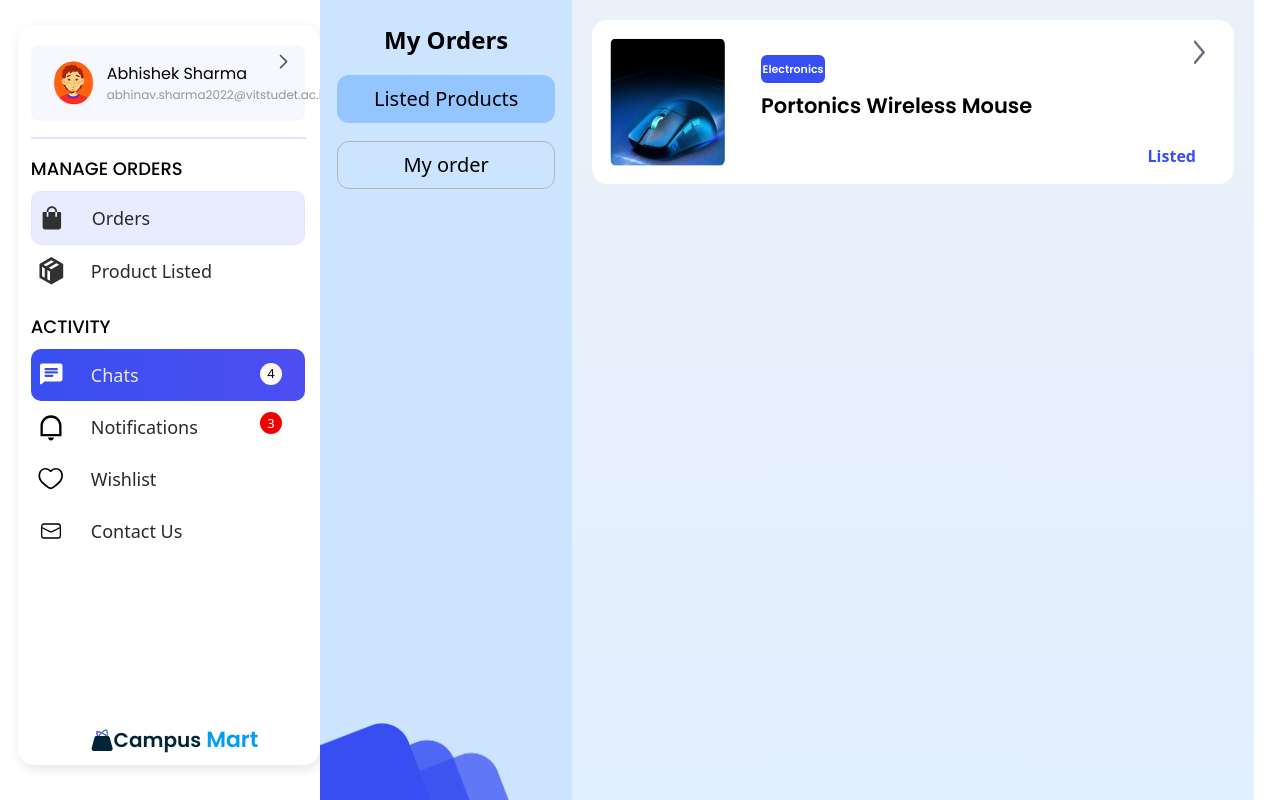
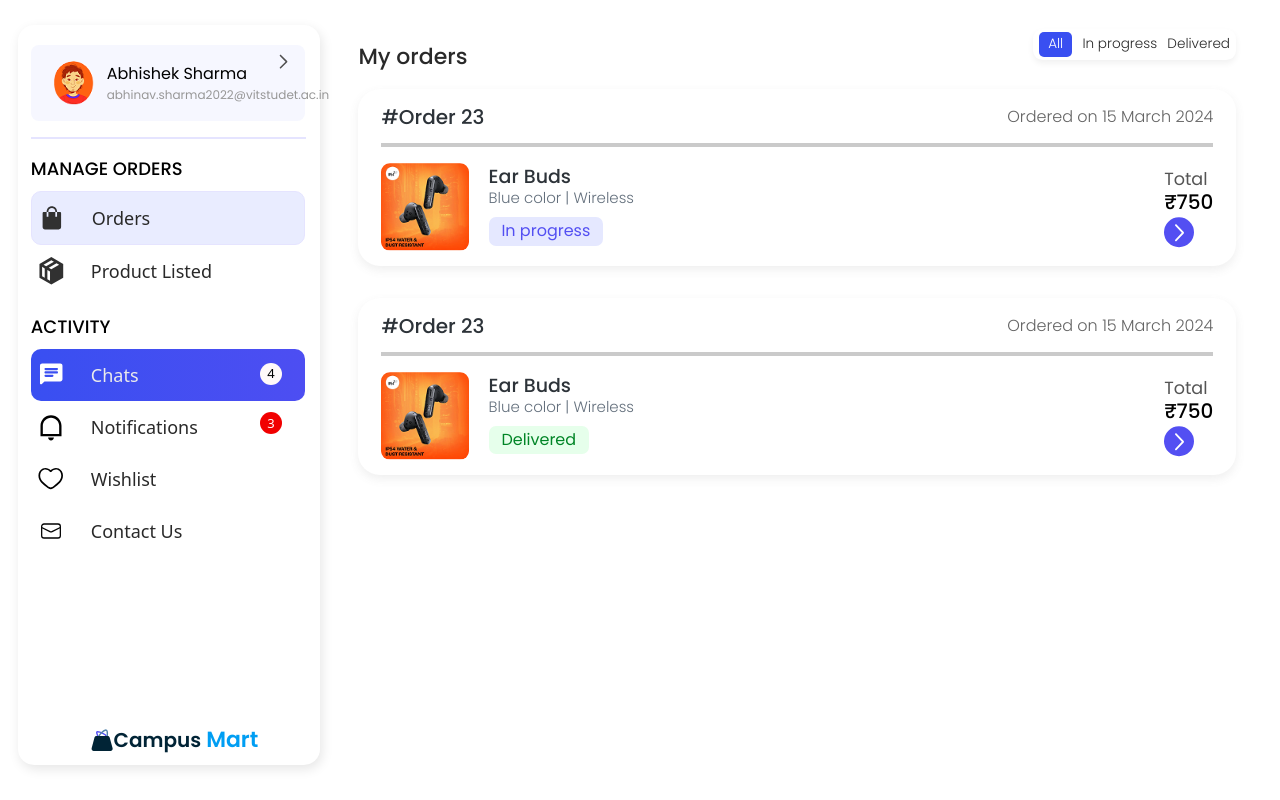
Before and after one commit to kamalsinha7305/Campus_mart_P2, a React (Vite) app: page /myorders in a window 1280 px wide. Built offline with nearby package versions, Linux system fonts and the light colour scheme.

Commit message:
my_orders_page_updated

```diff
--- a/src/App.jsx
+++ b/src/App.jsx
@@ -9,9 +9,9 @@ import Login from './components/Login';
 
 import Profile from './pages/Profile';
 import New_profile from './pages/New_profile';
-import Termscondition from './pages/Termscondition'
-import Notification from './pages/Notification'
-import Myorders from './pages/myorders';
+import Termscondition from './pages/Termscondition';
+import Notification from './pages/Notification';
+import Myorders from './pages/Myorders';
 function App() {
 
  /*  const [isAuthenticated, setIsAuthenticated] = useState(false);
--- a/src/pages/Myorders.jsx
+++ b/src/pages/Myorders.jsx
@@ -1,67 +1,171 @@
 import React from "react"
 import Profile_left_part from '../components/Profile_left_part';
-import Image12 from '../assets/logout.png'
-import Image11 from '../assets/profilepho.png'
+
 import { Link } from "react-router-dom";
-import Image13 from '../assets/Group_114.png'
-import Image14 from '../assets/mouse.png'
-import Image15 from '../assets/ic-left.png'
+import Image1 from "../assets/earphone.png"
 
-function Myorders(){
-    return(
+function Myorders() {
+    return (
         <>
-        <div className='flex'>
-        <Profile_left_part/>
-        <div className=' h-screen w-[73%] flex'>
-          <div className='bg-[#cde4ff] w-[27%] flex-col text-center relative'>
+            <div className='flex'>
+                <Profile_left_part />
+                <div className=' h-screen w-[73%] flex'>
 
-            <div className="text-black text-[24px] font-semibold font-['Roboto Flex'] mt-[2.7vh]"> My Orders</div>
-            <div className="">
-                <div className="my-[2.2vh]"><button className=" w-[17vw] h-[6vh] bg-[#95c5ff] rounded-xl text-black text-[20px] font-normal font-['Roboto Flex']">Listed Products</button></div>
-                <div className="my-[2.2vh]"><button className="w-[17vw] h-[6vh] border border-[#b3b3b3] bg-[] rounded-xl text-black text-[20px] font-normal font-['Roboto Flex']">My order</button></div>
-            </div>
-            <div className='absolute bottom-0 left-0'><img src={Image13} alt="Error" /></div>
-          </div>
 
-          <div className='bg-gradient-to-b from-[#eaf1f9] to-[#e2efff] w-[73%] relative' >
+                    <div className="mx-[3vw]">
+
+                        <div className="flex justify-between items-center">
+                        <div className="mt-[5vh] mb-[2vh] text-[#292929] text-[22px] font-medium font-['Poppins']">My orders</div>
+
+
+                            <div class="">
+                                <div class=" bg-white rounded-[9.61px] shadow-[0px_3.2039802074432373px_6.407960414886475px_0px_rgba(0,0,0,0.06)] px-[0.5vw] py-[0.4vh] flex items-center">
+
+                                <div class="bg-[#394ff1] rounded-[5px] py-[0.3vh] px-[0.7vw]">
+                                <div class=" text-white text-[0.85rem] font-light font-['Poppins']">All</div>
+                                </div>
+                                <div class=" text-[#292929] text-[0.85rem] font-light font-['Poppins'] mx-[0.8vw]">In progress</div>
+                                <div class="text-[#292929] text-[0.85rem] font-light font-['Poppins']">Delivered</div>
+                                </div>
+                            </div>
+
+
+                        </div>
 
 
 
 
-          <div class="">
-    <div class="  bg-white rounded-[15.63px] flex m-[20px] relative p-[8px]">
 
-    <div class=" ">
-        <img class="w-[9vw] h-[16vh]  rounded-md m-[10px]" src={Image14} />
+                        <div class="relative bg-white rounded-[22px] shadow-[0px_4px_10px_0px_rgba(101,101,101,0.10)]  overflow-hidden px-[1.8vw] py-[1.8vh]">
+
+                            <div className="flex justify-between items-center">
+                                <div class=" text-[#2d3339] text-xl font-medium font-['Poppins'] ">#Order 23</div>
+                                <div class=" text-[#646464] text-[16px] font-light font-['Poppins'] ">Ordered on 15 March 2024</div>
+                            </div>
+
+
+
+                            <div class="w-[65vw] h-[0px] border-2 border-[#cacaca] my-[1.5vh]"></div>
+
+
+                            <div className="flex justify-between mt-[2vh]">
+
+                                <div className="flex ">
+                                    <img class="w-[88px] h-[88px]  rounded-[9.06px]" src={Image1} />
+
+
+
+
+                                    <div className="flex flex-col ml-[1.5vw]">
+                                        <div class=" text-[#2d3339] text-[19px] font-medium font-['Poppins']">Ear Buds</div>
+                                        <div class=" text-[#64707d] text-[15px] font-light font-['Poppins'] mt-[-0.6vh]">Blue color | Wireless</div>
+
+                                        <div class="mt-[0.9vh]">
+                                            <div class=" bg-[#e5e8ff] rounded-[7px] inline-block py-[0.3vh] px-[1vw] ">
+                                                <div class=" text-[#534ff2] text-base font-normal font-['Poppins'] text-[14px] ">In progress</div>
+                                            </div>
+                                        </div>
+                                    </div>
+
+
+                                </div>
+
+
+
+
+                                <div class="flex flex-col justify-center">
+                                    <div class=" text-[#555555] text-[1.1rem] font-normal font-['Poppins']">Total</div>
+                                    <div class=" text-black text-[20px] font-medium font-['Poppins'] mt-[-0.7vh]">₹750</div>
+                                    <div data-svg-wrapper class="">
+                                        <svg width="30" height="31" viewBox="0 0 30 31" fill="none" xmlns="http://www.w3.org/2000/svg">
+                                            <rect width="30" height="30" rx="15" transform="matrix(-1 0 0 1 30 0.253723)" fill="#534FF2" />
+                                            <path fill-rule="evenodd" clip-rule="evenodd" d="M11.2636 7.53034C11.6151 7.16152 12.1849 7.16152 12.5364 7.53034L19.7364 15.0859C20.0879 15.4547 20.0879 16.0527 19.7364 16.4215L12.5364 23.9771C12.1849 24.3459 11.6151 24.3459 11.2636 23.9771C10.9121 23.6083 10.9121 23.0103 11.2636 22.6415L17.8272 15.7537L11.2636 8.86599C10.9121 8.49716 10.9121 7.89917 11.2636 7.53034Z" fill="white" />
+                                        </svg>
+                                    </div>
+                                </div>
+
+                            </div>
+
+
+
+                        </div>
+
+
+
+
+
+
+
+                        <div class="relative bg-white rounded-[22px] shadow-[0px_4px_10px_0px_rgba(101,101,101,0.10)]  overflow-hidden px-[1.8vw] py-[1.8vh] mt-[4vh]">
+
+<div className="flex justify-between items-center">
+    <div class=" text-[#2d3339] text-xl font-medium font-['Poppins'] ">#Order 23</div>
+    <div class=" text-[#646464] text-[16px] font-light font-['Poppins'] ">Ordered on 15 March 2024</div>
+</div>
+
+
+
+<div class="w-[65vw] h-[0px] border-2 border-[#cacaca] my-[1.5vh]"></div>
+
+
+<div className="flex justify-between mt-[2vh]">
+
+    <div className="flex ">
+        <img class="w-[88px] h-[88px]  rounded-[9.06px]" src={Image1} />
+
+
+
+
+        <div className="flex flex-col ml-[1.5vw]">
+            <div class=" text-[#2d3339] text-[19px] font-medium font-['Poppins']">Ear Buds</div>
+            <div class=" text-[#64707d] text-[15px] font-light font-['Poppins'] mt-[-0.6vh]">Blue color | Wireless</div>
+
+            <div class="mt-[0.9vh]">
+                <div class=" bg-[#E6FFEB] rounded-[7px] inline-block py-[0.3vh] px-[1vw] ">
+                    <div class=" text-[#008526] text-base font-normal font-['Poppins'] text-[14px] ">Delivered</div>
+                </div>
+            </div>
+        </div>
+
 
     </div>
 
 
-    <div className="flex flex-col ml-[2vw] mt-[3.4vh]">
-    <div class="w-[5vw] h-[3vh] p-[13.90px] mb-[4px] bg-[#364ef2] rounded-md justify-center items-center gap-[13.90px] inline-flex">
-            <div class="text-white text-[11px] font-semibold font-['Poppins']">Electronics</div>
-     </div>
-    <div class="w-[324px] h-[79.32px] ">
-        <div class=" text-black text-[21.03px] font-semibold font-['Poppins'] leading-[38.93px]">Portonics Wireless Mouse</div>
-    </div>
+
+
+    <div class="flex flex-col justify-center">
+        <div class=" text-[#555555] text-[1.1rem] font-normal font-['Poppins']">Total</div>
+        <div class=" text-black text-[20px] font-medium font-['Poppins'] mt-[-0.7vh]">₹750</div>
+        <div data-svg-wrapper class="">
+            <svg width="30" height="31" viewBox="0 0 30 31" fill="none" xmlns="http://www.w3.org/2000/svg">
+                <rect width="30" height="30" rx="15" transform="matrix(-1 0 0 1 30 0.253723)" fill="#534FF2" />
+                <path fill-rule="evenodd" clip-rule="evenodd" d="M11.2636 7.53034C11.6151 7.16152 12.1849 7.16152 12.5364 7.53034L19.7364 15.0859C20.0879 15.4547 20.0879 16.0527 19.7364 16.4215L12.5364 23.9771C12.1849 24.3459 11.6151 24.3459 11.2636 23.9771C10.9121 23.6083 10.9121 23.0103 11.2636 22.6415L17.8272 15.7537L11.2636 8.86599C10.9121 8.49716 10.9121 7.89917 11.2636 7.53034Z" fill="white" />
+            </svg>
+        </div>
     </div>
 
-    <div class=" absolute right-[3vw] bottom-[2vh] text-[#364ef2] text-[16px]  font-extrabold font-['Roboto Flex']">Listed</div>
-    <div className="absolute top-[2vh] right-[1.7vw] "> <img  className='w-[2.1vw] h-[4vh]' src={Image15} alt="" /></div>
+</div>
 
-    </div>
+
+
 </div>
 
 
 
 
-          </div>
-        </div>
+
+                    </div>
 
 
 
 
-        </div>
+
+                </div>
+
+
+
+
+            </div>
         </>
     )
 }
```
Also changed, not shown: src/assets/earphone.png (added).
